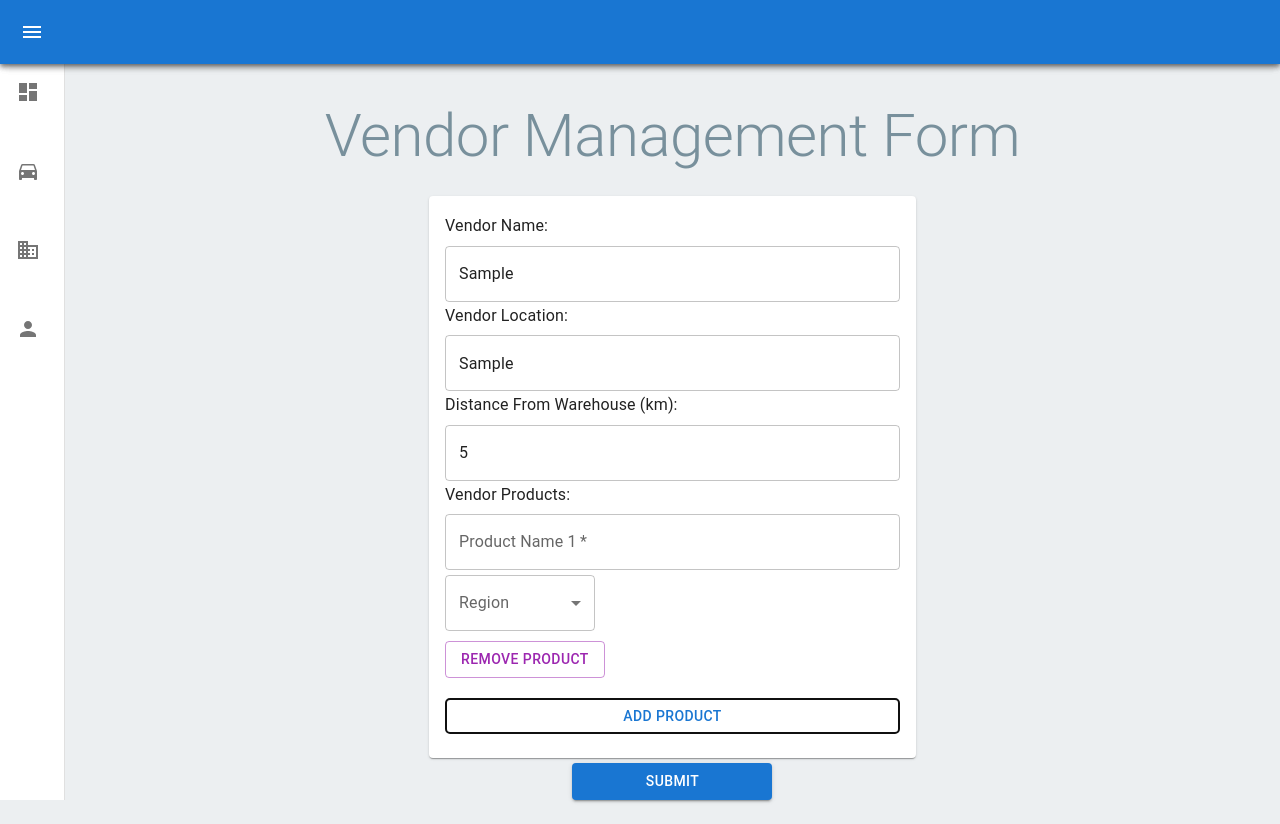
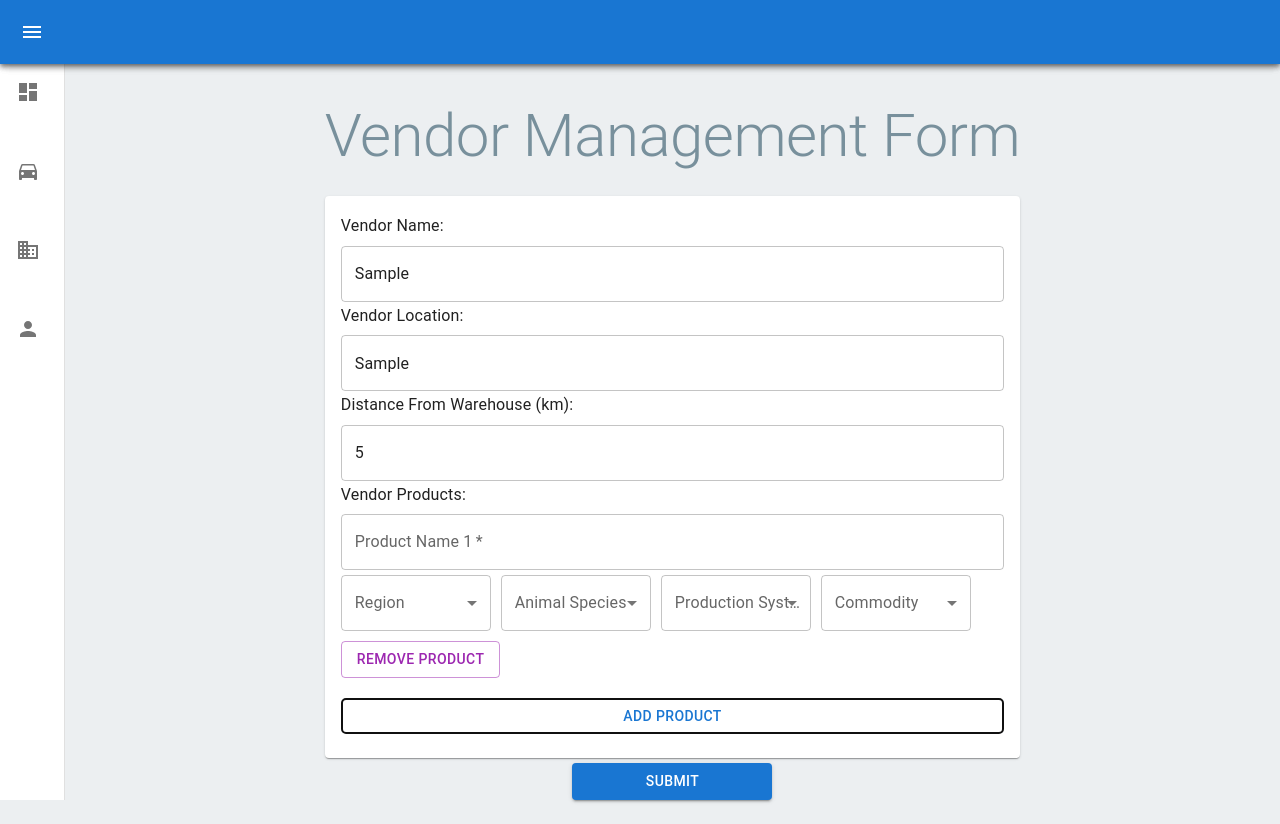
Before and after one commit to sean-jesuharun/Carbon-Footprint-Monitoring-Platform, a React (Vite) app in the folder CO2-monitoring-system/: page /vendor-management in a window 1280 px wide. Both pictures are taken after typing "Sample", "Sample", "5" into the empty fields and a click on the button "ADD PRODUCT". Built offline with nearby package versions, Linux system fonts and the light colour scheme.

Commit message:
Add new fields to Vendor Management Form

```diff
--- a/CO2-monitoring-system/src/VendorManagementFrom.jsx
+++ b/CO2-monitoring-system/src/VendorManagementFrom.jsx
@@ -49,7 +49,15 @@ const VendorManagementForm = () => {
 
   const handleProductChange = (index, field, value) => {
     const updatedProducts = [...formData.vendorProducts];
-    updatedProducts[index][field] = value;
+    const updatedProduct = { ...updatedProducts[index] };
+
+    if (field in updatedProduct.productionMatrix) {
+      updatedProduct.productionMatrix[field] = value;
+    } else {
+      updatedProduct[field] = value;
+    }
+
+    updatedProducts[index] = updatedProduct;
     setFormData({
       ...formData,
       vendorProducts: updatedProducts
@@ -96,7 +104,7 @@ const VendorManagementForm = () => {
     try {
       const response = await axios.post(url, requestData);
       console.log('Data submitted successfully:', response.data);
-     // Reset the form
+      // Reset the form
       setFormData({
         vendorName: '',
         location: '',
@@ -115,7 +123,7 @@ const VendorManagementForm = () => {
         <br />
         <br />
         <Typography variant='h2' marginTop={1} marginBottom={3} color='#78909c'>Vendor Management Form</Typography>
-        <Card style={{ width: '70%', margin: '0 auto' }}>
+        <Card style={{ width: '100%', margin: '0 auto' }}>
           <CardContent style={{ display: 'flex', flexDirection: 'column' }}>
             <Typography variant="subtitle1" gutterBottom>Vendor Name:</Typography>
             <TextField
@@ -171,9 +179,62 @@ const VendorManagementForm = () => {
                     style={{ marginRight: '10px', width: '150px' }}
                   >
                     <MenuItem value="Global">Global</MenuItem>
-                    {/* Add other region options */}
+                    <MenuItem value="East Asia and Southeast Asia">East Asia and Southeast Asia</MenuItem>
+                    <MenuItem value="Eastern Europe">Eastern Europe</MenuItem>
+                    <MenuItem value="Latin America and the Caribbean">Latin America and the Caribbean</MenuItem>
+                    <MenuItem value="Near East and North Africa">Near East and North Africa</MenuItem>
+                    <MenuItem value="North America">North America</MenuItem>
+                    <MenuItem value="Oceania">Oceania</MenuItem>
+                    <MenuItem value="Russian Federation">Russian Federation</MenuItem>
+                    <MenuItem value="South Asia">South Asia</MenuItem>
+                    <MenuItem value="Sub-Saharan Africa">Sub-Saharan Africa</MenuItem>
+                    <MenuItem value="Western Europe">Western Europe</MenuItem>
                   </TextField>
-                  {/* Repeat similar select fields for other production matrix attributes */}
+                  <TextField
+                    select
+                    label="Animal Species"
+                    value={product.productionMatrix.animalSpecies}
+                    onChange={(e) => handleProductChange(index, 'animalSpecies', e.target.value)}
+                    style={{ marginRight: '10px', width: '150px' }}
+                  >
+                    <MenuItem value="Cattle">Cattle</MenuItem>
+                    <MenuItem value="Buffaloes">Buffaloes</MenuItem>
+                    <MenuItem value="Sheep">Sheep</MenuItem>
+                    <MenuItem value="Goats">Goats</MenuItem>
+                    <MenuItem value="Pigs">Pigs</MenuItem>
+                    <MenuItem value="Chicken">Chicken</MenuItem>
+                  </TextField>
+                  <TextField
+                    select
+                    label="Production System"
+                    value={product.productionMatrix.productionSystem}
+                    onChange={(e) => handleProductChange(index, 'productionSystem', e.target.value)}
+                    style={{ marginRight: '10px', width: '150px' }}
+                  >
+                    <MenuItem value="Aggregated">Aggregated</MenuItem>
+                    <MenuItem value="Grassland systems">Grassland systems</MenuItem>
+                    <MenuItem value="Mixed systems">Mixed systems</MenuItem>
+                    <MenuItem value="Feedlots">Feedlots</MenuItem>
+                    <MenuItem value="Backyard systems">Backyard systems</MenuItem>
+                    <MenuItem value="Intermediate systems">Intermediate systems</MenuItem>
+                    <MenuItem value="Industrial systems">Industrial systems</MenuItem>
+                    <MenuItem value="Layers">Layers</MenuItem>
+                    <MenuItem value="Broilers">Broilers</MenuItem>
+                    {/* Add other production system options */}
+                  </TextField>
+                  <TextField
+                    select
+                    label="Commodity"
+                    value={product.productionMatrix.commodity}
+                    onChange={(e) => handleProductChange(index, 'commodity', e.target.value)}
+                    style={{ width: '150px' }}
+                  >
+                    <MenuItem value="Aggregated">Aggregated</MenuItem>
+                    <MenuItem value="Milk">Milk</MenuItem>
+                    <MenuItem value="Meat">Meat</MenuItem>
+                    <MenuItem value="Eggs">Eggs</MenuItem>
+                    {/* Add other commodity options */}
+                  </TextField>
                 </div>
                 <Button onClick={() => removeProduct(index)} variant="outlined" color="secondary" style={{ marginTop: '10px' }}>Remove Product</Button>
               </div>
```
